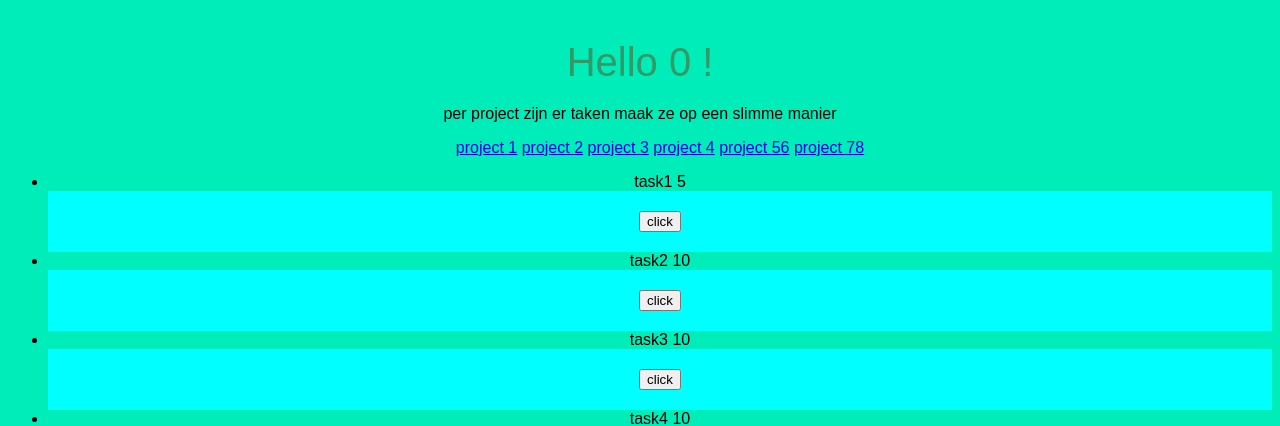
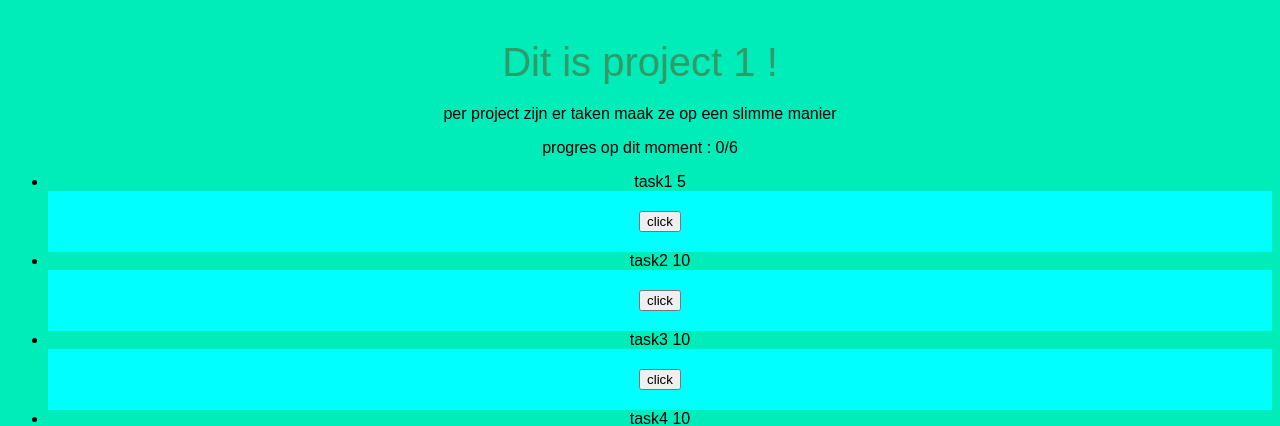
Before and after one commit to fjwillemsen/Dev6B, a Flask app: page /project/ in a window 1280 px wide. Shown: the top 426 px of the page. Run offline with Flask 2, Linux system fonts and the light colour scheme.

Commit message:
1 project tegelijke tijd, added process, added name

```diff
--- a/Main.py
+++ b/Main.py
@@ -51,18 +51,19 @@ def developmentanswer():
 
 @app.route('/project/')
 def project():
-    return render_template("Projects.html",taskList=task.getListOfTask(1),time=task.getSecTimeLeftOnCounter())
+    #return render_template("Projects.html",taskList=task.getListOfTask(1),time=task.getSecTimeLeftOnCounter())
+    return project1(1)
 
 @app.route('/project/<int:project_id>')
 def project1(project_id):
-    return render_template("Projects.html",taskList=task.getListOfTask(project_id),time=task.getSecTimeLeftOnCounter())
+    return render_template("Projects.html",taskList=task.getListOfTask(task.getProjectNumber()),time=task.getSecTimeLeftOnCounter(),progress=task.getItemDoneForProject(task.getProjectNumber()),pName=task.getProjectName(task.getProjectNumber()))
 
 @app.route('/project_task', methods=['POST'])
 def projectTask():
     taskID =request.form['taskID']
 
     task.isCooldownOver(taskID)
-    return render_template("Projects.html",taskList=task.getListOfTask(1),time=task.getSecTimeLeftOnCounter())
+    return render_template("Projects.html",taskList=task.getListOfTask(task.getProjectNumber()),time=task.getSecTimeLeftOnCounter(),progress=task.getItemDoneForProject(task.getProjectNumber()),pName=task.getProjectName(task.getProjectNumber()))
 
 @app.route('/spar')
 def spar():
@@ -88,5 +89,5 @@ def sparcheck():
     return spar_game.check(spar_game(),useranswer)
 
 if __name__ == "__main__":
-    app.run(host='145.24.222.234', port=8080)
-    # app.run(debug=True)
+#    app.run(host='145.24.222.234', port=8080)
+     app.run(debug=True)
--- a/ProjectTask.py
+++ b/ProjectTask.py
@@ -7,15 +7,31 @@ class ProjectTask:
         self.project4 = [("4-1",'task1',5),("4-2",'task2',10),("4-3",'task3',10),("4-4",'task4',10),("4-5",'task5',10),("4-6",'task6',10)];
         self.project56 = [("56-1",'task1',5),("56-2",'task2',10),("56-3",'task3',10),("56-4",'task4',10),("56-5",'task5',10),("56-6",'task6',10)];
         self.project78 = [("78-1",'task1',5),("78-2",'task2',10),("78-3",'task3',10),("78-4",'task4',10),("78-5",'task5',10),("78-6",'task6',10)];
+        self.listofProjectNames =["project 1","project 2","project 3","project 4","project 56","project 78"];
         self.listOfProjectTask = (self.project1,self.project2,self.project3,self.project4,self.project56,self.project78);
         self.lastActionDate = None;
         self.cooldownSecOver = None;
+        self.listItemsPerProject = [len(self.project1),len(self.project2),len(self.project3),len(self.project4),len(self.project56),len(self.project78)];
 
     def getListOfTask(self,project_id):
         self.project_id =project_id-1
         return self.listOfProjectTask[self.project_id]
 
+    def getItemDoneForProject(self,project_id):
+        nr= str(0+ self.listItemsPerProject[project_id-1] - len(self.listOfProjectTask[project_id-1]) )+"/" +str(self.listItemsPerProject[project_id-1])
+        return nr
+    def getProjectNumber(self):
+        x = 0
+        y = 0
+        while(x==0):
+            if(len(self.listOfProjectTask[y]) != 0):
+                x = y +1
+            else:
+                y = y +1
 
+        return x
+    def getProjectName(self,project_id):
+        return self.listofProjectNames[project_id-1]
 
     def updateListOftask(self,task_id):
         for projectTask in self.listOfProjectTask:
--- a/templates/Projects.html
+++ b/templates/Projects.html
@@ -44,21 +44,11 @@ h1{
 <title>trollie</title>
 <body>
 
-    <h1>Hello {{time}} !</h1>
+    <h1>Dit is {{pName}} !</h1>
 
     <p>per project zijn er taken maak ze op een slimme manier</p>
 
-
-
-    <ul>
-        <tr><a href="/project/1">project 1</a></tr>
-        <tr><a href="/project/2">project 2</a></tr>
-        <tr><a href="/project/3">project 3</a></tr>
-        <tr><a href="/project/4">project 4</a></tr>
-        <tr><a href="/project/5">project 56</a></tr>
-        <tr><a href="/project/6">project 78</a></tr>
-    </ul>
-
+    <p>progres op dit moment : {{progress}}</p>
     <ul id="task">
         {% for item in taskList %}
         <li>{{item[1]}} {{item[2]}}</li>
@@ -73,6 +63,7 @@ h1{
         </div>
         {% endfor %}
     </ul>
+
     <h1>Countdown Clock</h1>
     <div id="clockdiv">
         <div>
```
Also changed, not shown: 3 other files.
